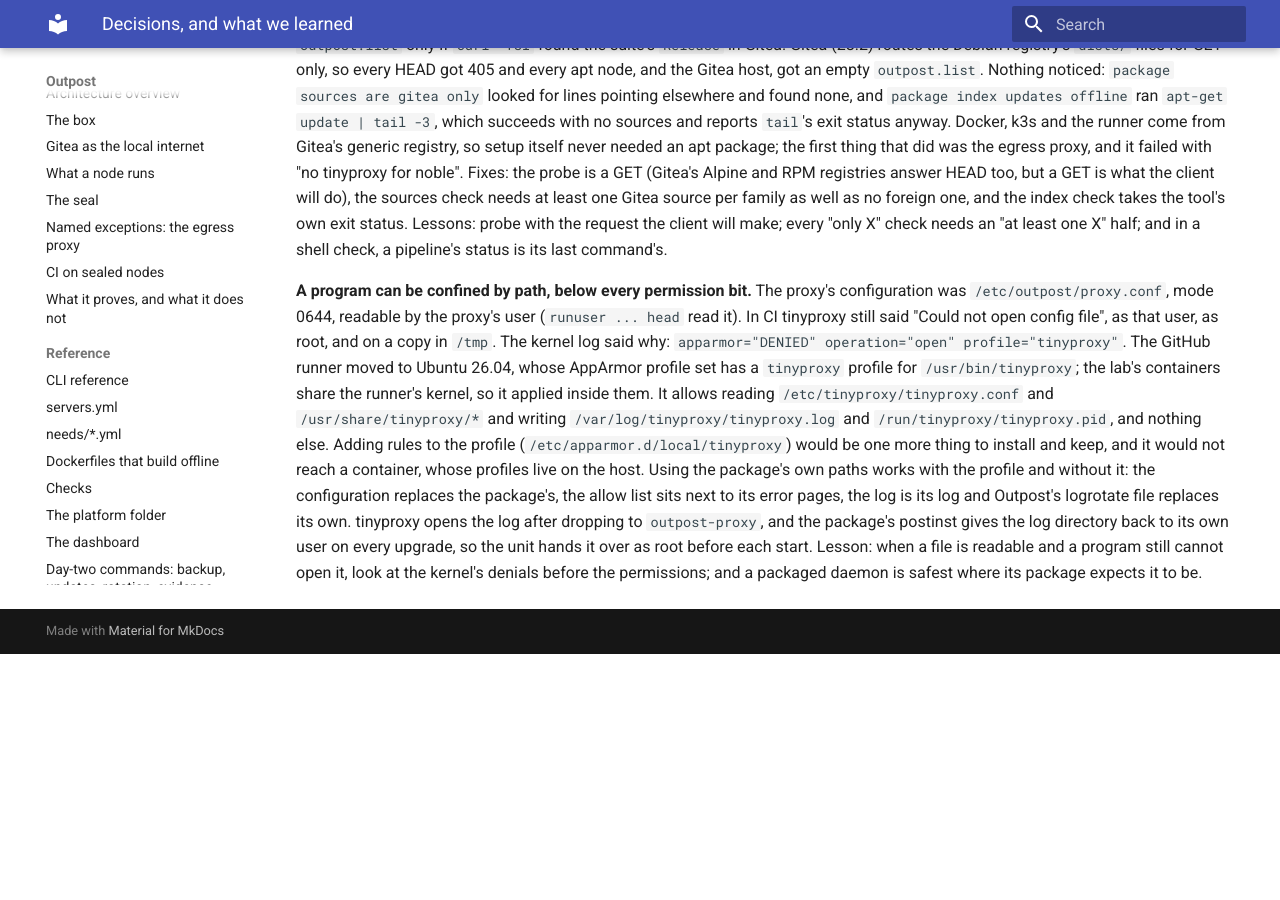
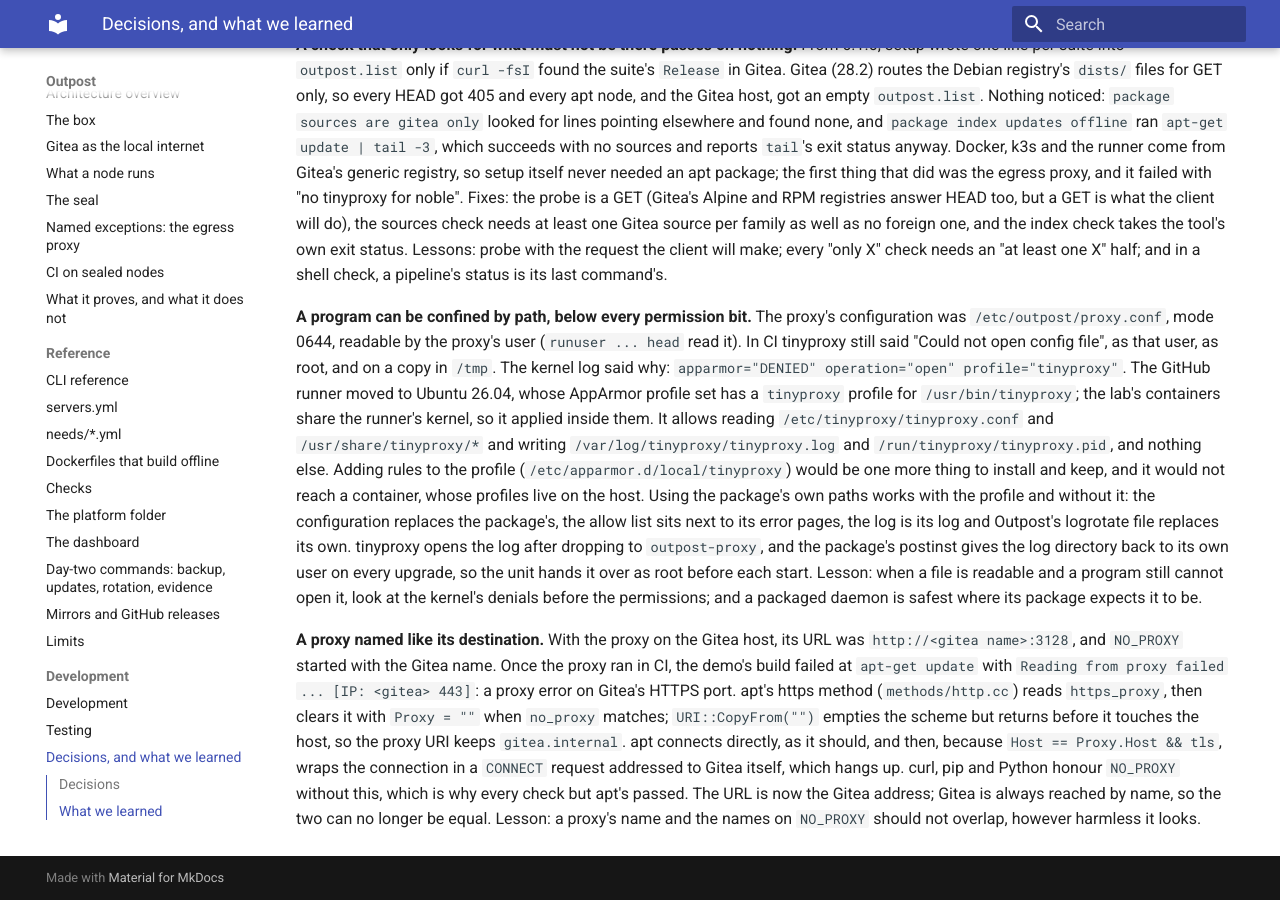
Before and after one commit to bshadmehr98/outpost, an MkDocs documentation site: the page built from docs/development/decisions.md, in a window 1280 px wide and 900 px high, scrolled down 4668 px. Built offline with MkDocs 1.6.1 and Material for MkDocs 9.7.7, drawn with Linux system fonts in a browser that asks for light colours; before the commit the page ends 5322 px from its top, so only the background shows below that; some of the changed text lies outside the part shown.

Commit message:
proxy: on the Gitea host, reach it by address, not by the Gitea name
With tinyproxy running in CI, the demo's build failed at apt-get update:
"Reading from proxy failed ... [IP: <gitea> 443]". The build gets the
proxy variables from the Docker client config, and apt's https method
clears a no_proxy-matched proxy with `Proxy = ""`, which keeps the
proxy URI's host (URI::CopyFrom returns before touching it); since that
host equalled the destination's (gitea.lab), apt connected directly and
then sent a CONNECT to Gitea's TLS port. curl, pip and Python were fine.

On the Gitea host the URL is now http://<gitea address>:<port>; Gitea is
always reached by name, so the two cannot collide. Docs, the changelog
and the lessons say why.

Co-Authored-By: Claude Opus 5.5 <noreply@anthropic.com>

```diff
--- a/docs/development/decisions.md
+++ b/docs/development/decisions.md
@@ -63,7 +63,8 @@ variable per workload.
 
 **The proxy on the Gitea host by default.** Every node already resolves the Gitea name and may
 reach Gitea's address, so a proxy there needs no new allow entry, no new name in `/etc/hosts`, and
-no host to prepare; the URL is just `http://<gitea name>:3128`. Gitea is already the one machine
+no host to prepare; the URL is just `http://<gitea address>:3128` (the address, not the name,
+because of an apt quirk; see "A proxy named like its destination" below). Gitea is already the one machine
 the platform depends on, and the proxy is small. `egress_proxy.host` moves it elsewhere when that
 is not wanted (the exception in the seal then lives on that host instead).
 
@@ -263,3 +264,15 @@ the log directory back to its own user on every upgrade, so the unit hands it ov
 each start. Lesson: when a file is readable and a program still cannot open it, look at the
 kernel's denials before the permissions; and a packaged daemon is safest where its package
 expects it to be.
+
+**A proxy named like its destination.** With the proxy on the Gitea host, its URL was
+`http://<gitea name>:3128`, and `NO_PROXY` started with the Gitea name. Once the proxy ran in CI,
+the demo's build failed at `apt-get update` with `Reading from proxy failed ... [IP: <gitea> 443]`:
+a proxy error on Gitea's HTTPS port. apt's https method (`methods/http.cc`) reads `https_proxy`,
+then clears it with `Proxy = ""` when `no_proxy` matches; `URI::CopyFrom("")` empties the scheme
+but returns before it touches the host, so the proxy URI keeps `gitea.internal`. apt connects
+directly, as it should, and then, because `Host == Proxy.Host && tls`, wraps the connection in a
+`CONNECT` request addressed to Gitea itself, which hangs up. curl, pip and Python honour `NO_PROXY`
+without this, which is why every check but apt's passed. The URL is now the Gitea address; Gitea is
+always reached by name, so the two can no longer be equal. Lesson: a proxy's name and the names on
+`NO_PROXY` should not overlap, however harmless it looks.
```
Also changed, not shown: CHANGELOG.md (+1 -0 lines), docs/architecture/proxy.md (+8 -4 lines), 5 other files.
